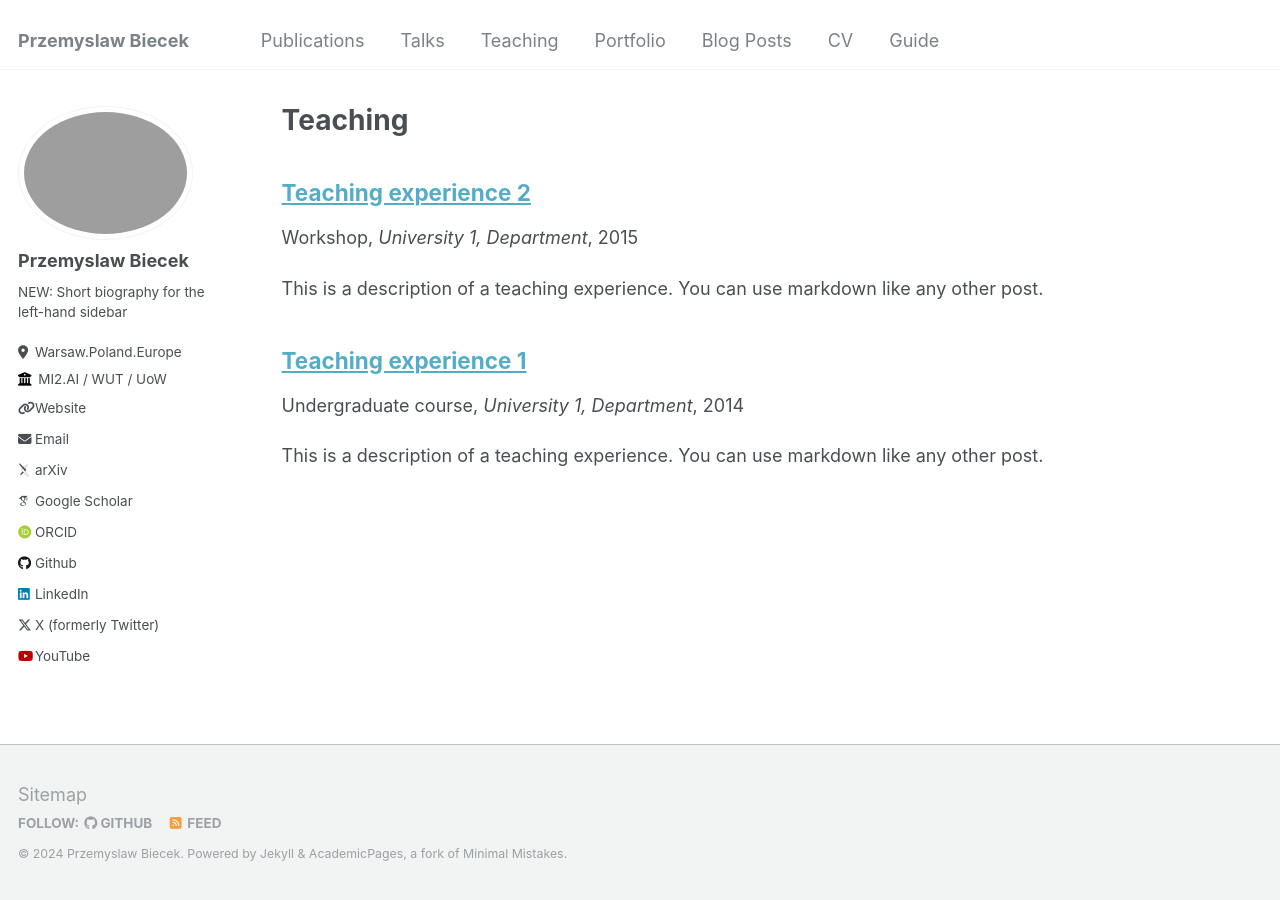
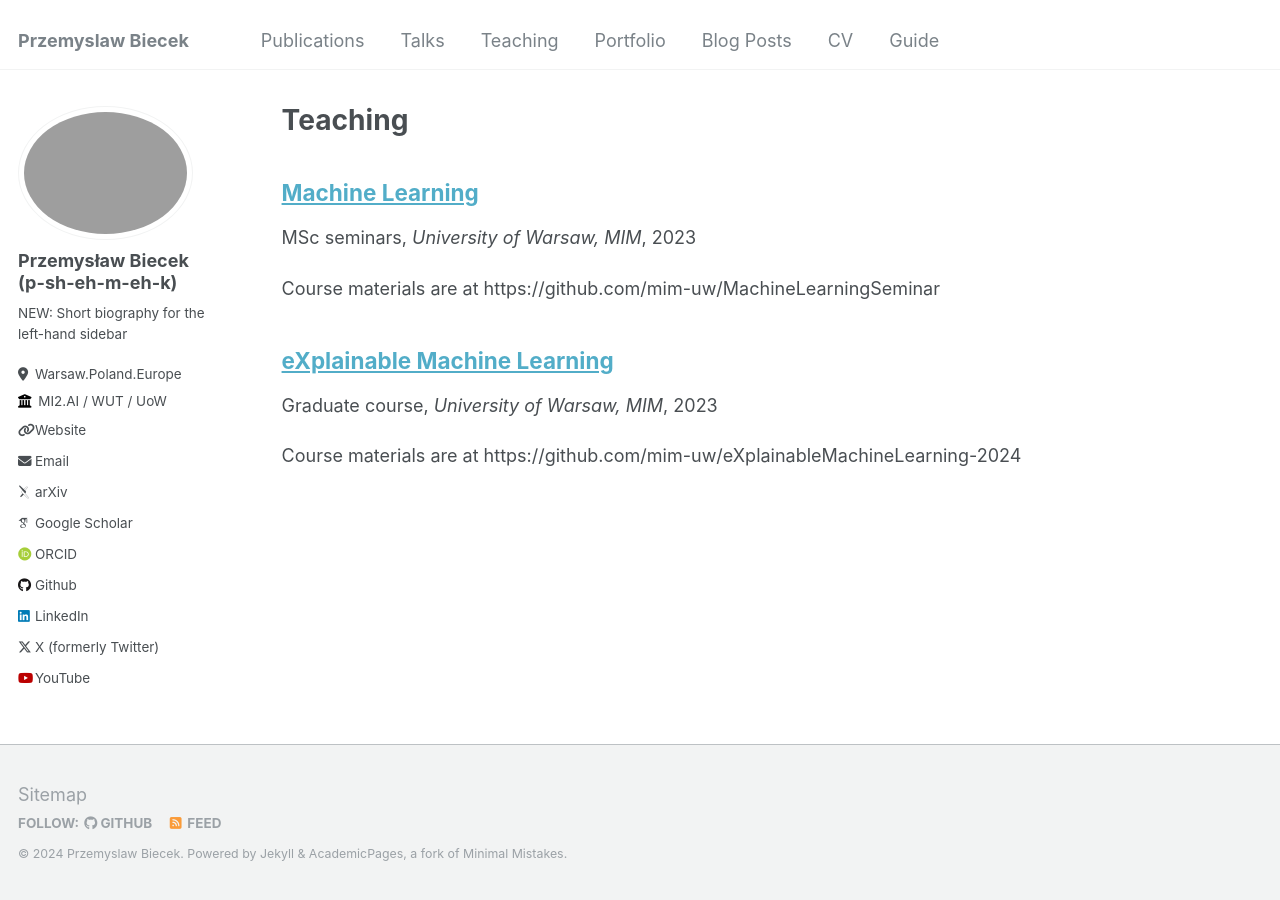
Before and after one commit to pbiecek/pbiecek.github.io, a Jekyll site: the page built from _pages/teaching.html, in a window 1280 px wide. Built offline with Jekyll 4.4.1, drawn with Linux system fonts in a browser that asks for light colours; some web fonts are replaced.

Commit message:
example teaching

```diff
--- a/_config.yml
+++ b/_config.yml
@@ -22,8 +22,8 @@ repository               : "pbiecek/pbiecek.github.io"
 author:
   # Biographic information
   avatar           : "profile.png"
-  name             : "Przemyslaw Biecek"
-  pronouns         : # example: "she/her"
+  name             : "Przemysław Biecek (p-sh-eh-m-eh-k)"
+  pronouns         : # example: "he/him"
   bio              : "NEW: Short biography for the left-hand sidebar"
   location         : "Warsaw.Poland.Europe"
   employer         : "MI2.AI / WUT / UoW"
--- a/_teaching/2014-spring-teaching-1.md
+++ /dev/null
@@ -1,20 +0,0 @@
----
-title: "Teaching experience 1"
-collection: teaching
-type: "Undergraduate course"
-permalink: /teaching/2014-spring-teaching-1
-venue: "University 1, Department"
-date: 2014-01-01
-location: "City, Country"
----
-
-This is a description of a teaching experience. You can use markdown like any other post.
-
-Heading 1
-======
-
-Heading 2
-======
-
-Heading 3
-======
--- a/_teaching/2015-spring-teaching-2.md
+++ /dev/null
@@ -1,20 +0,0 @@
----
-title: "Teaching experience 2"
-collection: teaching
-type: "Workshop"
-permalink: /teaching/2015-spring-teaching-1
-venue: "University 1, Department"
-date: 2015-01-01
-location: "City, Country"
----
-
-This is a description of a teaching experience. You can use markdown like any other post.
-
-Heading 1
-======
-
-Heading 2
-======
-
-Heading 3
-======
--- /dev/null
+++ b/_teaching/2023-fall-teaching-1.md
@@ -0,0 +1,31 @@
+---
+title: "eXplainable Machine Learning"
+collection: teaching
+type: "Graduate course"
+permalink: /teaching/2023-fall-teaching-1
+venue: "University of Warsaw, MIM"
+date: 2023-10-01
+location: "Warsaw, Poland"
+---
+
+Course materials are at https://github.com/mim-uw/eXplainableMachineLearning-2024
+
+
+## Meetings
+
+Plan for the winter semester 2023/2024. MIM_UW classes are on Fridays.
+
+* 2023-10-06  --  Introduction, [Slides](https://htmlpreview.github.io/?https://raw.githubusercontent.com/mim-uw/eXplainableMachineLearning-2024/main/Lectures/01_introduction.html). Extra reading: [Lipton 2017](https://arxiv.org/abs/1606.03490), [Rudin 2019](https://arxiv.org/abs/1811.10154)
+* 2023-10-13  --  Fairness, [Slides](https://htmlpreview.github.io/?https://raw.githubusercontent.com/mim-uw/eXplainableMachineLearning-2024/main/Lectures/02_fairness.html), Extra reading: [Fairness and ML](https://fairmlbook.org/), [Cirillo 2020](https://www.nature.com/articles/s41746-020-0288-5)
+* 2023-10-20  --  LIME and friends, [Slides](https://htmlpreview.github.io/?https://raw.githubusercontent.com/mim-uw/eXplainableMachineLearning-2024/main/Lectures/03_lime.html), Extra reading: [Why Should I Trust You?](https://arxiv.org/abs/1602.04938), [LORE](https://arxiv.org/abs/1805.10820)
+* 2023-10-27  --  SHAP and friends, [Slides](https://htmlpreview.github.io/?https://raw.githubusercontent.com/mim-uw/eXplainableMachineLearning-2024/main/Lectures/04_shap.html#/title-slide), Extra reading: [General Pitfalls of Model-Agnostic Interpretation Methods for Machine Learning Models](https://arxiv.org/abs/2007.04131), [Shapley Flow: A Graph-based Approach to Interpreting Model Predictions](https://arxiv.org/abs/2010.14592)
+* 2023-10-30  --  PROJECT: **First checkpoint** (remote video)
+* 2023-11-10  --  PDP and friends, [Slides](https://htmlpreview.github.io/?https://raw.githubusercontent.com/mim-uw/eXplainableMachineLearning-2024/main/Lectures/06_pdp.html#/title-slide), Extra reading: [AlePlot](https://academic.oup.com/jrsssb/article/82/4/1059/7056085), [Peeking Inside the Black Box](https://arxiv.org/pdf/1309.6392.pdf)
+* 2023-11-17  --  VIP / MCR	[Slides](https://htmlpreview.github.io/?https://raw.githubusercontent.com/mim-uw/eXplainableMachineLearning-2024/main/Lectures/05_vip.html#/title-slide), Extra reading: [The Two Cultures](http://www2.math.uu.se/~thulin/mm/breiman.pdf), [More models](https://doi.org/10.1007/s11222-021-10057-z), [Rashomon quartet](https://arxiv.org/pdf/2302.13356.pdf)
+* 2023-11-24  --  Explanations specific to neural networks [Slides](https://htmlpreview.github.io/?https://raw.githubusercontent.com/mim-uw/eXplainableMachineLearning-2024/main/Lectures/07_networks.html) & Evaluation of explanations [Slides](https://htmlpreview.github.io/?https://raw.githubusercontent.com/mim-uw/eXplainableMachineLearning-2024/main/Lectures/08_evaluation.html),
+* 2023-12-01  --  From local explanations to global understanding, prof. Wojciech Samek
+* 2023-12-08  --  PROJECT: **Second checkpoint** (remote video)
+* 2023-12-15  --  Adversarial XAI
+* 2024-01-12  --  Student presentations	of research papers
+* 2024-01-19  --  XAI-Based Model Debugging, prof. Wojciech Samek
+* 2024-01-26  --  PROJECT: **Final presentation** (in-person presentations)
--- /dev/null
+++ b/_teaching/2023-teaching-1.md
@@ -0,0 +1,11 @@
+---
+title: "Machine Learning"
+collection: teaching
+type: "MSc seminars"
+permalink: /teaching/2023-teaching-1.md
+venue: "University of Warsaw, MIM"
+date: 2023-10-01
+location: "Warsaw, Poland"
+---
+
+Course materials are at https://github.com/mim-uw/MachineLearningSeminar
```
Also changed, not shown: 1 other file.
